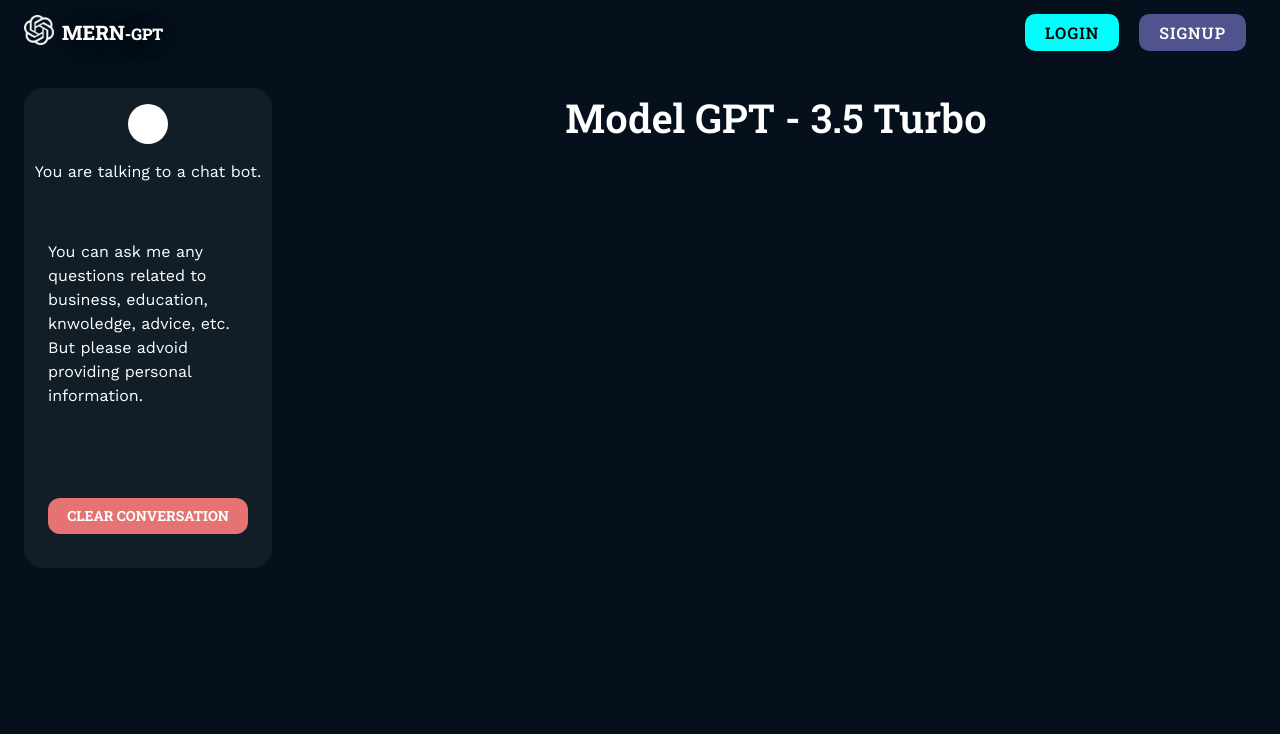
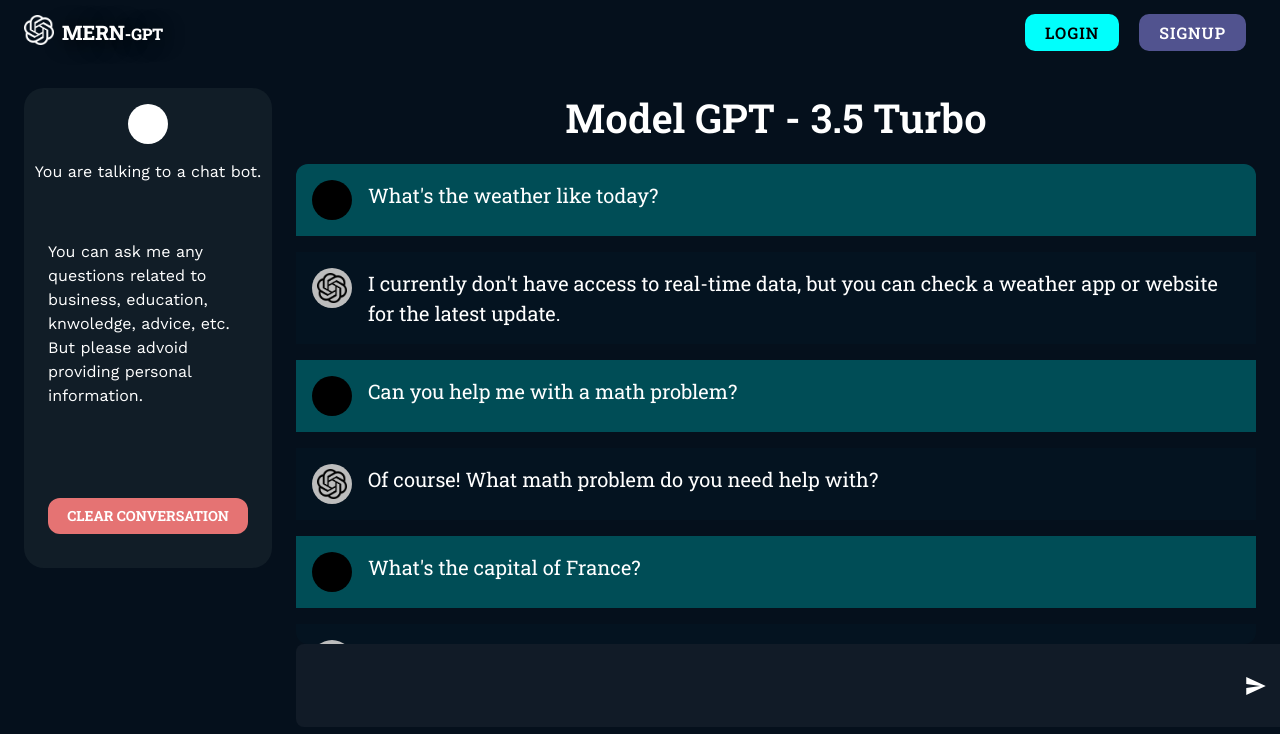
Before and after one commit to may-thu-htet/MERN-AI-ChatBot-starting-project, a React (Vite) app in the folder frontend/: page /chat in a window 1280 px wide. Shown: the top 734 px of the page. Built offline with nearby package versions, Linux system fonts and the light colour scheme; no server answers.

Commit message:
UI of chats- adding conversation style, input and button

```diff
--- /dev/null
+++ b/frontend/src/components/chat/ChatItem.tsx
@@ -0,0 +1,35 @@
+import React from "react";
+import { Avatar, Box, Typography } from "@mui/material";
+import { useAuth } from "../../context/AuthContext";
+
+const ChatItem = ({
+  content,
+  role,
+}: {
+  content: string;
+  role: "user" | "assistant";
+}) => {
+  const auth = useAuth();
+  return role === "assistant" ? (
+    <Box sx={{ display: "flex", p: 2, my: 2, gap: 2, bgcolor: "#004d5612" }}>
+      <Avatar sx={{ ml: "0" }}>
+        <img src="openai.png" alt="openai" width={30} height={30} />
+      </Avatar>
+      <Box>
+        <Typography sx={{ fontSize: "20px" }}>{content}</Typography>
+      </Box>
+    </Box>
+  ) : (
+    <Box sx={{ display: "flex", p: 2, gap: 2, bgcolor: "#004d56" }}>
+      <Avatar sx={{ ml: "0", bgcolor: "black", color: "white" }}>
+        {auth?.user?.name[0]}
+        {auth?.user?.name.split(" ")[1][0]}
+      </Avatar>
+      <Box>
+        <Typography sx={{ fontSize: "20px" }}>{content}</Typography>
+      </Box>
+    </Box>
+  );
+};
+
+export default ChatItem;
--- a/frontend/src/components/pages/chat.tsx
+++ b/frontend/src/components/pages/chat.tsx
@@ -1,7 +1,34 @@
-import { Avatar, Box, Typography, Button } from "@mui/material";
+import { Avatar, Box, Typography, Button, IconButton } from "@mui/material";
 import red from "@mui/material/colors/red";
 import React from "react";
 import { useAuth } from "../../context/AuthContext";
+import ChatItem from "../chat/ChatItem";
+import { IoMdSend } from "react-icons/io";
+
+const chatMessages = [
+  { role: "user", content: "What's the weather like today?" },
+  {
+    role: "assistant",
+    content:
+      "I currently don't have access to real-time data, but you can check a weather app or website for the latest update.",
+  },
+
+  { role: "user", content: "Can you help me with a math problem?" },
+  {
+    role: "assistant",
+    content: "Of course! What math problem do you need help with?",
+  },
+
+  { role: "user", content: "What's the capital of France?" },
+  { role: "assistant", content: "The capital of France is Paris." },
+
+  { role: "user", content: "Tell me a fun fact." },
+  {
+    role: "assistant",
+    content:
+      "Did you know that honey never spoils? Archaeologists have found pots of honey in ancient Egyptian tombs that are over 3,000 years old and still perfectly edible!",
+  },
+];
 
 const Chat = () => {
   const auth = useAuth();
@@ -105,7 +132,41 @@
             overflowY: "auto",
             scrollBehavior: "smooth",
           }}
-        ></Box>
+        >
+          {chatMessages.map((chat, index) => (
+            <ChatItem
+              content={chat.content}
+              role={chat.role as "user" | "assistant"}
+              key={index}
+            />
+          ))}
+        </Box>
+        <div
+          style={{
+            width: "100%",
+            padding: "20px",
+            borderRadius: 8,
+            backgroundColor: "rgb(17, 27,39)",
+            display: "flex",
+            margin: "auto",
+          }}
+        >
+          <input
+            type="text"
+            style={{
+              width: "100%",
+              backgroundColor: "transparent",
+              padding: "10px",
+              border: "none",
+              outline: "none",
+              color: "white",
+              fontSize: "20px",
+            }}
+          ></input>
+          <IconButton sx={{ ml: "auto", color: "white" }}>
+            <IoMdSend />
+          </IconButton>
+        </div>
       </Box>
     </Box>
   );
```
